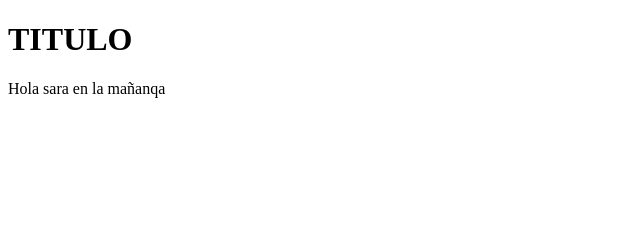
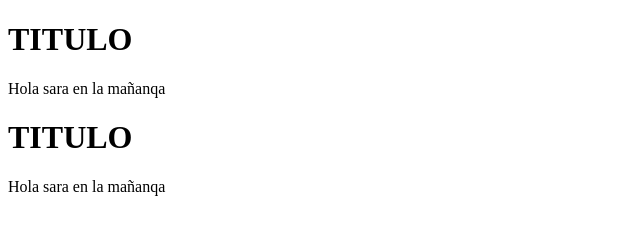
Before and after one commit to creativoabraham/prueba, a plain HTML site: page index.html in a window 1280 px wide. Shown: the whole page, without its empty margins (0-640 px from the left). Drawn offline with Linux system fonts and the light colour scheme.

Commit message:
otra prueba para efrén 14-03-2024

```diff
--- a/index.html
+++ b/index.html
@@ -8,5 +8,7 @@
 <body>
 	<h1>TITULO</h1>
 	<p>Hola sara en la mañanqa</p>
+	<h1>TITULO</h1>
+	<p>Hola sara en la mañanqa</p>
 </body>
 </html>
```
